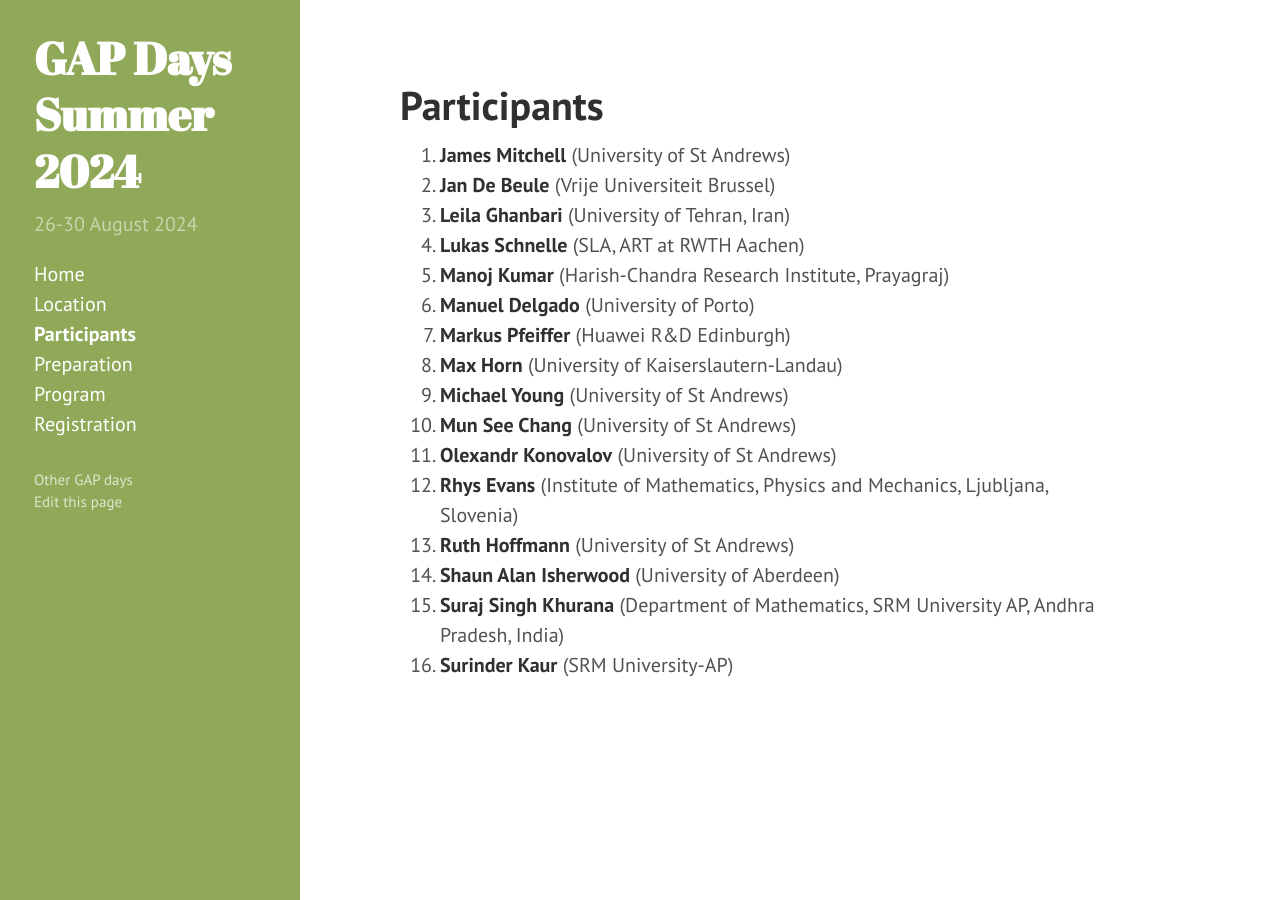
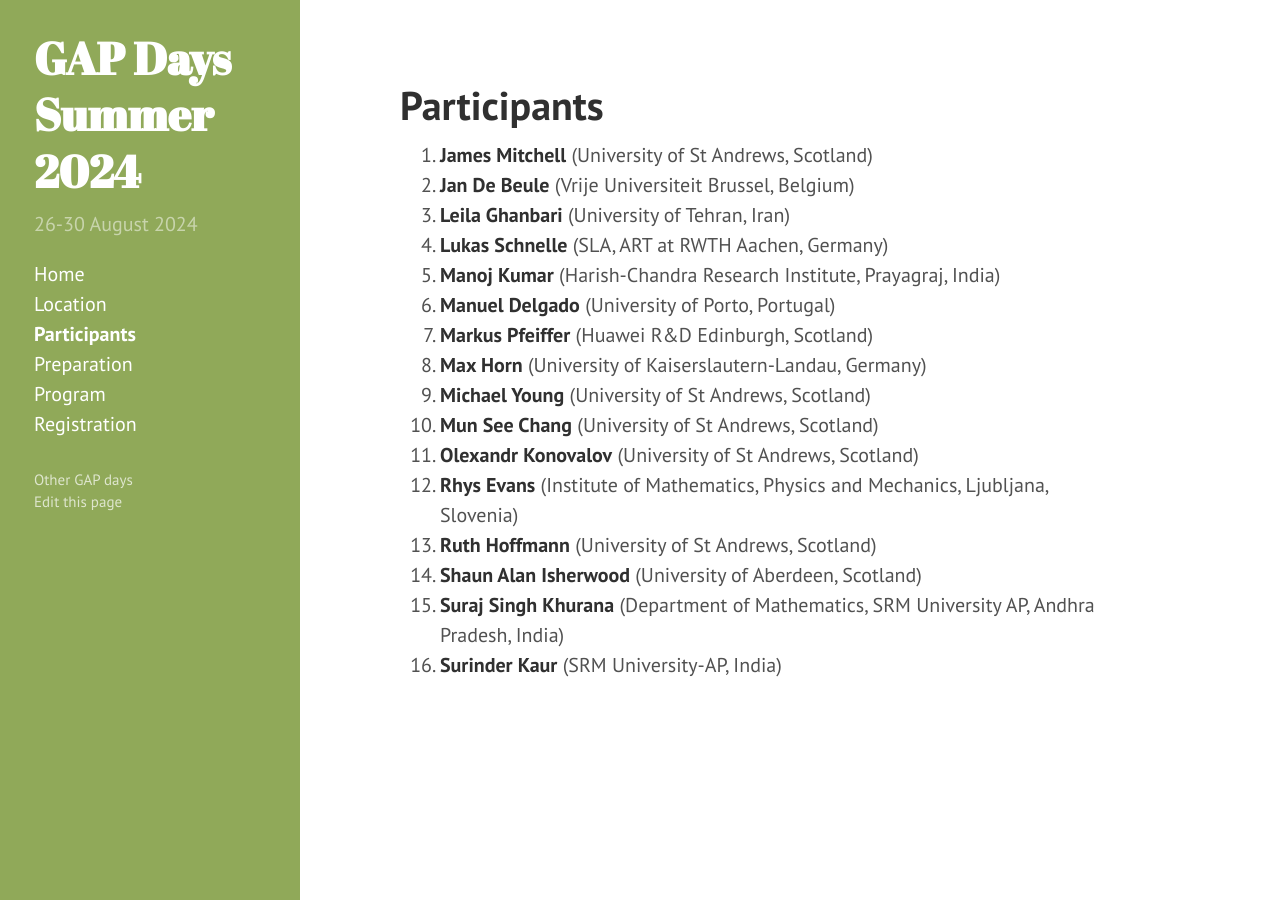
Before and after one commit to gapdays/gapdays2024-summer, a Jekyll site: the page built from participants.md, in a window 1280 px wide. Built offline with Jekyll 4.4.1, drawn with Linux system fonts in a browser that asks for light colours.

Commit message:
Update participants.md: add countries

```diff
--- a/participants.md
+++ b/participants.md
@@ -2,22 +2,22 @@
 layout: page
 title: Participants
 participants:
-  - {name: Mun See Chang, affiliation: "University of St Andrews"}
-  - {name: Ruth Hoffmann, affiliation: "University of St Andrews"}
-  - {name: Max Horn, affiliation: "University of Kaiserslautern-Landau"}
-  - {name: Olexandr Konovalov, affiliation: "University of St Andrews"}
+  - {name: Mun See Chang, affiliation: "University of St Andrews, Scotland"}
+  - {name: Ruth Hoffmann, affiliation: "University of St Andrews, Scotland"}
+  - {name: Max Horn, affiliation: "University of Kaiserslautern-Landau, Germany"}
+  - {name: Olexandr Konovalov, affiliation: "University of St Andrews, Scotland"}
   - {name: Rhys Evans, affiliation: "Institute of Mathematics, Physics and Mechanics, Ljubljana, Slovenia"}
-  - {name: Markus Pfeiffer, affiliation: "Huawei R&D Edinburgh"}
-  - {name: Michael Young, affiliation: "University of St Andrews"}
-  - {name: James Mitchell, affiliation: "University of St Andrews"}
-  - {name: Surinder Kaur, affiliation: "SRM University-AP"}
-  - {name: Shaun Alan Isherwood, affiliation: "University of Aberdeen"}
-  - {name: Lukas Schnelle, affiliation: "SLA, ART at RWTH Aachen"}
-  - {name: Manoj Kumar, affiliation: "Harish-Chandra Research Institute, Prayagraj"}
+  - {name: Markus Pfeiffer, affiliation: "Huawei R&D Edinburgh, Scotland"}
+  - {name: Michael Young, affiliation: "University of St Andrews, Scotland"}
+  - {name: James Mitchell, affiliation: "University of St Andrews, Scotland"}
+  - {name: Surinder Kaur, affiliation: "SRM University-AP, India"}
+  - {name: Shaun Alan Isherwood, affiliation: "University of Aberdeen, Scotland"}
+  - {name: Lukas Schnelle, affiliation: "SLA, ART at RWTH Aachen, Germany"}
+  - {name: Manoj Kumar, affiliation: "Harish-Chandra Research Institute,  Prayagraj, India"}
   - {name: Suraj Singh Khurana, affiliation: "Department of Mathematics, SRM University AP, Andhra Pradesh, India"}
   - {name: Leila Ghanbari, affiliation: "University of Tehran, Iran"}
-  - {name: Jan De Beule, affiliation: "Vrije Universiteit Brussel"}
-  - {name: Manuel Delgado, affiliation: "University of Porto"}
+  - {name: Jan De Beule, affiliation: "Vrije Universiteit Brussel, Belgium"}
+  - {name: Manuel Delgado, affiliation: "University of Porto, Portugal"}
 ---
 
 <ol>{% assign participants = page.participants | sort: "name" %}
```
